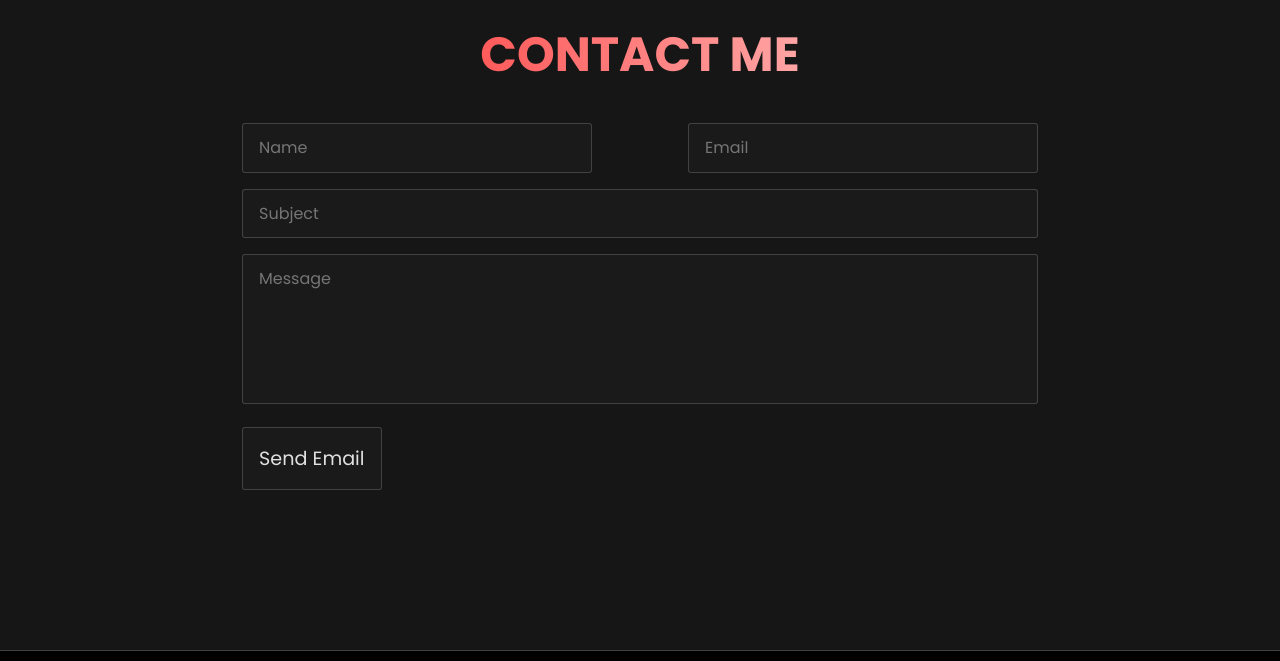
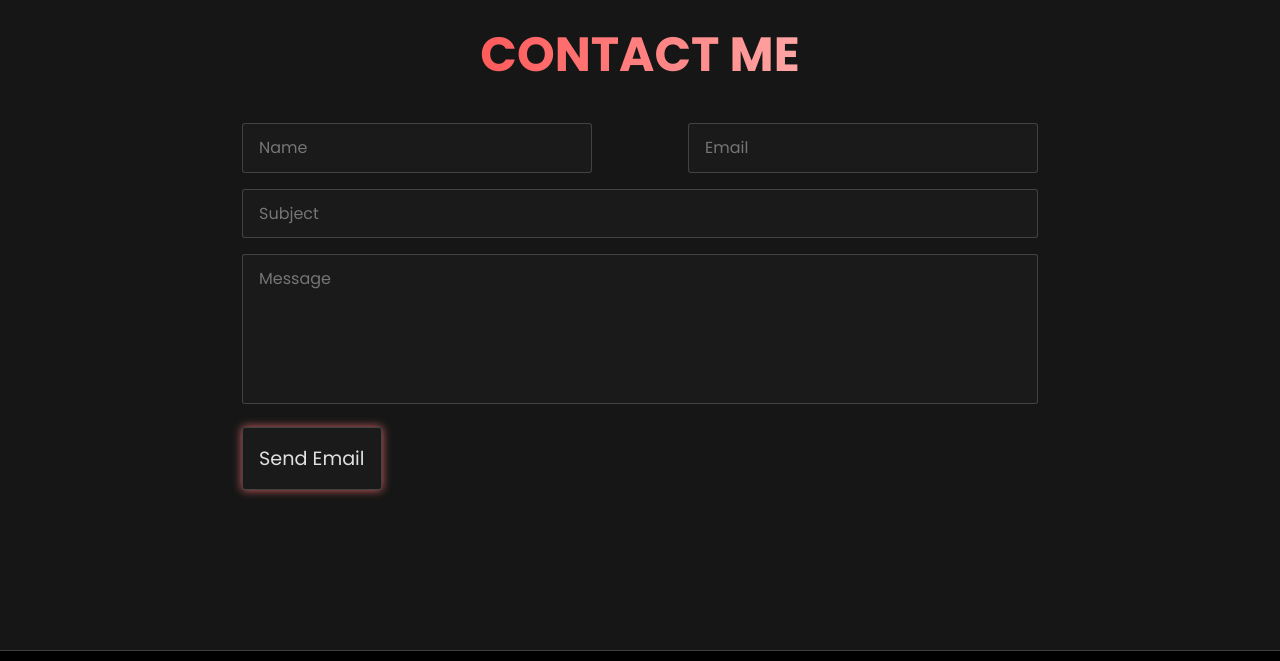
Before and after one commit to asa7ur/My_Portfolio_1, a plain HTML site: page index.html in a window 1280 px wide. Shown: the part 3057-3718 px from the top of the page. Drawn offline with nearby package versions, Linux system fonts and the light colour scheme.

Commit message:
Gave some style to the send button

```diff
--- a/style.css
+++ b/style.css
@@ -288,7 +288,13 @@ header .image img{
     padding: 1rem;
     border: 1px solid var(--border-color);
     border-radius: 3px;
-    transform: border 0.3s ease;
+    box-shadow: var(--box-shadow);
+    cursor: pointer;
+    transition: all 0.3s ease;
+}
+
+.contact-me .form-group button:hover{
+    box-shadow: none;
 }
 
 .contact-me .result-container{
@@ -300,7 +306,7 @@ header .image img{
 
 .contact-me .result-container p{
     opacity: 0;
-    transform: all 0.3s ease;
+    transition: all 0.3s ease;
     color: var(--font-color-main);
 }
 
```
